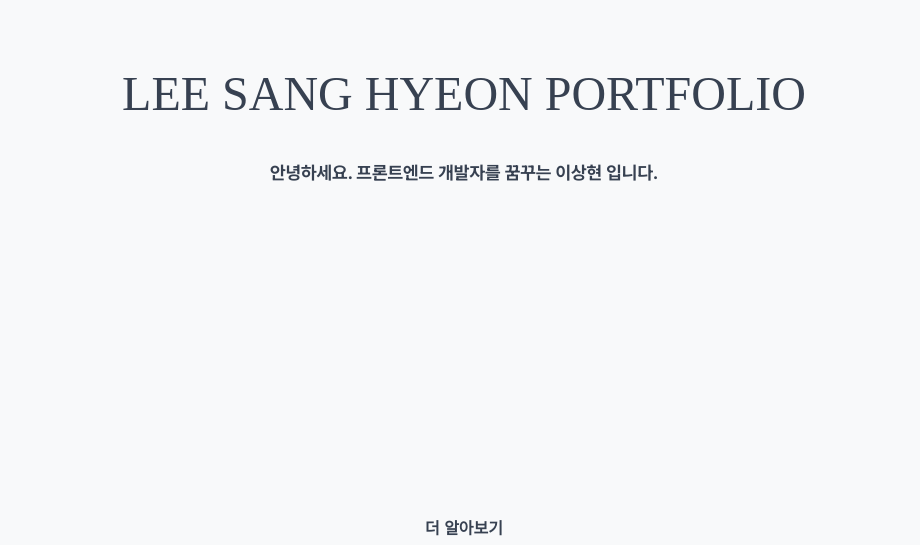
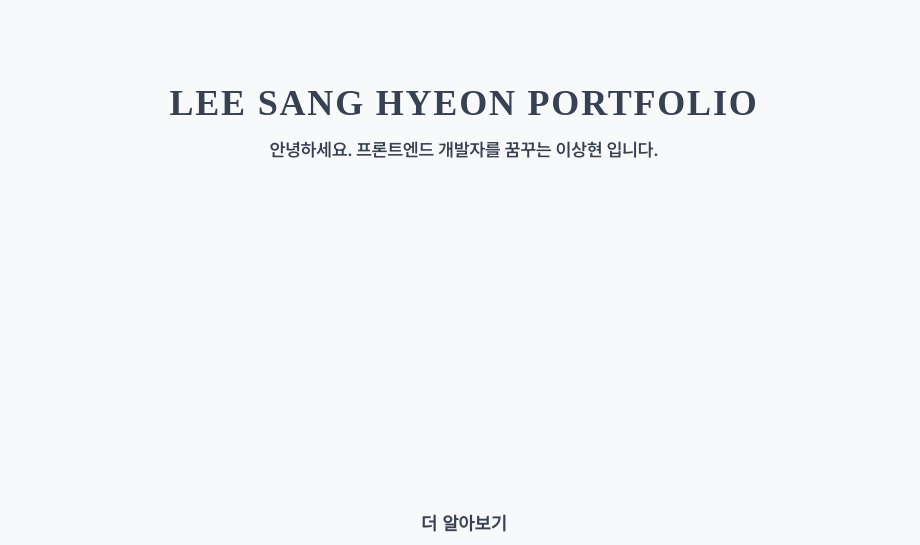
Before and after one commit to sanghyeonLee2/sanghyeon.dev, a Next.js app: page / in a window 1280 px wide. Shown: the part 407-952 px from the top of the page, without its empty margins (176-1096 px from the left). Built offline with nearby package versions, Linux system fonts and the light colour scheme; a web font is replaced by a local one.

Commit message:
feat: 추상화 한 MotionContainer, MotionItem순차 애니메이션 적용

```diff
--- a/src/components/section/Intro.tsx
+++ b/src/components/section/Intro.tsx
@@ -1,21 +1,28 @@
 'use client';
 
-import ALink from '@/components/common/Link/ALink';
 import React from 'react';
+import { MotionContainer, MotionItem } from '@/components/common/motion';
+
 const INTRO_TEXT = 'LEE SANG HYEON PORTFOLIO';
 const INTRODUCE = '안녕하세요. 프론트엔드 개발자를 꿈꾸는 이상현 입니다.';
 
 const Intro = () => {
   return (
-    <section id="intro" className="min-h-screen flex-center flex-col">
+    <MotionContainer as="div" className="min-h-screen flex-center flex-col">
       <div className="flex-center flex-1">
         <div className="text-center">
-          <h2>{INTRO_TEXT}</h2>
-          <p>{INTRODUCE}</p>
+          <MotionItem as="h2" className="text-4xl font-extrabold tracking-[0.05em] mb-3">
+            {INTRO_TEXT}
+          </MotionItem>
+          <MotionItem as="p" className="text-lg font-semibold">
+            {INTRODUCE}
+          </MotionItem>
         </div>
       </div>
-      <ALink text="더 알아보기" href={'#about'} className="my-5 font-extrabold font-cafe" />
-    </section>
+      <MotionItem as="a" href={'#about'} className="my-6 text-[1.1rem] font-extrabold font-cafe">
+        더 알아보기
+      </MotionItem>
+    </MotionContainer>
   );
 };
 
```
